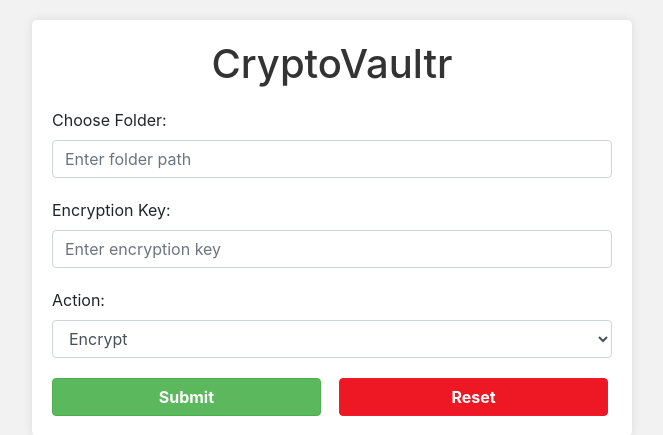
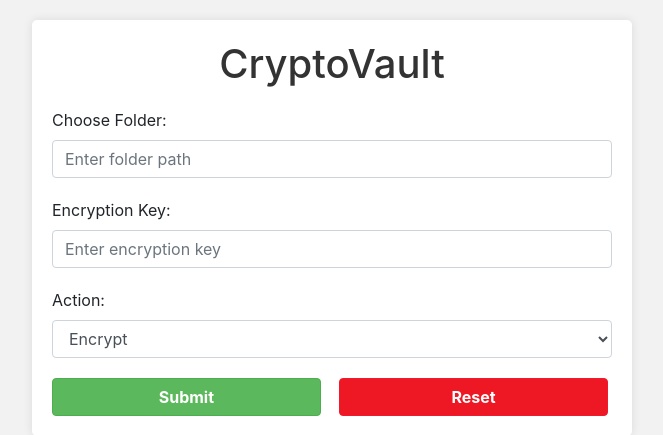
Before and after one commit to AnanthaBayary/CryptoVault, a Flask app: page / in a window 1280 px wide. Shown: the top 435 px of the page, without its empty margins (308-971 px from the left). Run offline with Flask 3, Linux system fonts and the light colour scheme; some libraries are stand-ins or nearby versions.

Commit message:
Update index.html

```diff
--- a/Web/templates/index.html
+++ b/Web/templates/index.html
@@ -78,7 +78,7 @@
 
 <body>
     <div class="container">
-        <h1>CryptoVaultr</h1>
+        <h1>CryptoVault</h1>
 
         <form id="encryptForm">
             <div class="form-group">
```
